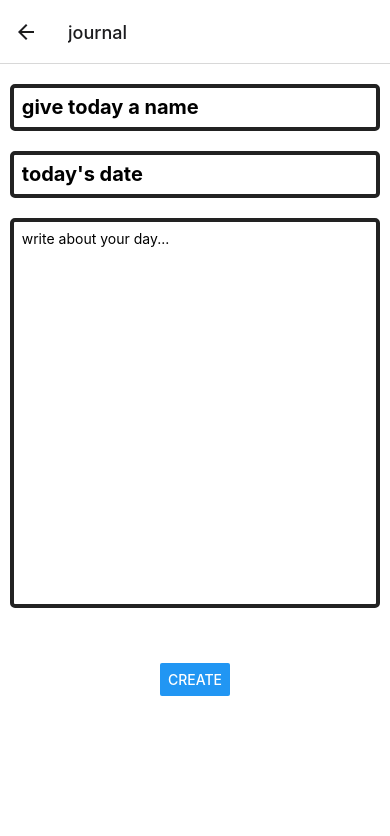
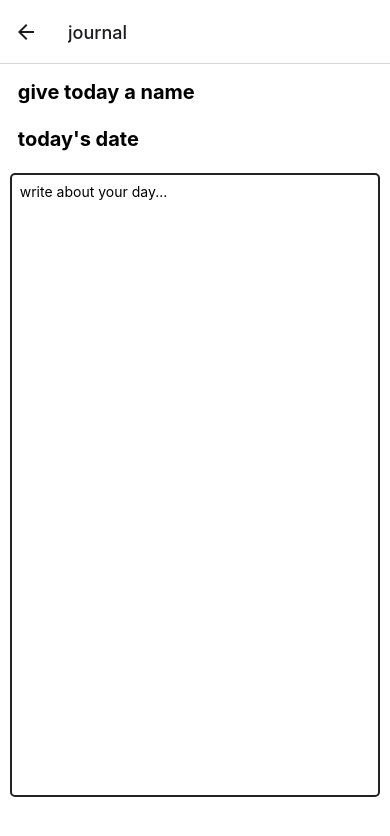
Before and after one commit to robinnlmn/improve, a React Native app: screen /JournalCreateScreen in a window 390 px wide. Shown: the top 836 px of the page. Built offline with nearby package versions, Linux system fonts and the light colour scheme; what expo-linking would draw is missing.

Commit message:
ready for testing

```diff
--- a/app.json
+++ b/app.json
@@ -5,7 +5,7 @@
     "version": "1.0.0",
     "orientation": "portrait",
     "icon": "./assets/images/icon.png",
-    "scheme": "hamzaimprove://",
+    "scheme": "hamzaimprove",
     "userInterfaceStyle": "automatic",
     "splash": {
       "image": "./assets/images/splash.png",
--- a/components/JournalCard.tsx
+++ b/components/JournalCard.tsx
@@ -11,14 +11,16 @@ import { MaterialIcons } from '@expo/vector-icons';
 
 type JournalCardProps = {
     value: any,
-    navigation: any
+    navigation: any,
+    index: any,
 }
 
-export default function JournalCard({ value, navigation }: JournalCardProps) {
+export default function JournalCard({ value, index, navigation }: JournalCardProps) {
     const colorScheme = useColorScheme()
 
+
     return (
-        <Pressable onPress={() => { navigation.navigate('JournalCardScreen', { data: { value } }) }} style={[styles.container, { backgroundColor: Colors[colorScheme].uiBg }]}>
+        <Pressable onPress={() => { navigation.navigate('JournalCardScreen', { data: { value, index } }) }} style={[styles.container, { backgroundColor: Colors[colorScheme].uiBg }]}>
             <View style={styles.header}>
                 <Text style={styles.date}>{value.date}</Text>
             </View>
--- a/navigation/index.tsx
+++ b/navigation/index.tsx
@@ -60,7 +60,6 @@ function RootNavigator() {
         <Stack.Screen name="notifications" component={NotificationScreen} />
 
         <Stack.Screen name="JournalCardScreen" component={JournalCardScreen} options={{ headerTitle: 'YOUR DAY' }} />
-        <Stack.Screen name="JournalCreateScreen" component={JournalCreateScreen} options={{ headerTitle: 'journal' }} />
 
         <Stack.Screen // @ts-ignore
           name="how to eat"
@@ -86,6 +85,10 @@ function RootNavigator() {
           name="dopamine detox"
           component={DopamineScreen}
         />
+      </Stack.Group>
+
+      <Stack.Group screenOptions={{ presentation: 'fullScreenModal' }}>
+        <Stack.Screen name="JournalCreateScreen" component={JournalCreateScreen} options={{ headerTitle: 'journal' }} />
       </Stack.Group>
     </Stack.Navigator>
   );
--- a/package.json
+++ b/package.json
@@ -38,7 +38,8 @@
     "react-native-screens": "~3.4.0",
     "react-native-web": "~0.13.12",
     "react-native-webview": "11.6.2",
-    "rn-tooltip": "^3.0.1"
+    "rn-tooltip": "^3.0.1",
+    "@react-native-community/slider": "3.0.3"
   },
   "devDependencies": {
     "@babel/core": "^7.9.0",
--- a/screens/JournalCardScreen.tsx
+++ b/screens/JournalCardScreen.tsx
@@ -1,5 +1,6 @@
+import AsyncStorage from '@react-native-async-storage/async-storage';
 import * as React from 'react';
-import { StyleSheet } from 'react-native';
+import { Alert, Button, StyleSheet } from 'react-native';
 
 import { Text, View } from '../components/Themed';
 import Colors from '../constants/Colors';
@@ -15,6 +16,28 @@ export default function JournalCardScreen({ navigation, route }: RootTabScreenPr
 
     const colorScheme = useColorScheme()
 
+    const createThreeButtonAlert = () =>
+        Alert.alert(
+            "DELETE DAY?",
+            "Are you sure you want to delete this day? This action cannot be reverted!",
+            [
+                {
+                    text: "YES, DELETE",
+                    onPress: () => deleteDay()
+                },
+                {
+                    text: "NO, LEAVE",
+                    onPress: () => { }
+                },
+                {
+                    text: "CANCEL",
+                    onPress: () => { },
+                    style: "cancel"
+                },
+            ],
+            { cancelable: true }
+        );
+
     React.useLayoutEffect(() => {
         async function getData() {
             const data: any = await route.params
@@ -22,7 +45,12 @@ export default function JournalCardScreen({ navigation, route }: RootTabScreenPr
             await setData(data['data']['value'])
 
             navigation.setOptions({
-                headerTitle: data['data']['value']['date']
+                headerTitle: data['data']['value']['date'],
+                headerRight: () => (
+                    <Button title="DELETE" color="#fd4e4e" onPress={() => {
+                        createThreeButtonAlert()
+                    }}></Button>
+                )
             })
 
         }
@@ -34,6 +62,23 @@ export default function JournalCardScreen({ navigation, route }: RootTabScreenPr
     React.useEffect(() => {
 
     }, [])
+
+    const deleteDay = async () => {
+        try {
+            const data: any = await route.params
+
+            const alldays = await AsyncStorage.getItem('@journal')
+            const parsedDays = await JSON.parse(alldays!)
+
+            await parsedDays.splice(data['data']['index'], 1)
+
+            await AsyncStorage.setItem('@journal', JSON.stringify(parsedDays))
+            navigation.goBack()
+            console.log(parsedDays)
+        } catch (error) {
+
+        }
+    }
 
     return (
         <View style={styles.container}>
--- a/screens/JournalCreateScreen.tsx
+++ b/screens/JournalCreateScreen.tsx
@@ -24,10 +24,10 @@ export default function JournalCardScreen({ navigation }: RootTabScreenProps<'Jo
             var tempData: any = [];
 
             if (response) {
-                tempData.push({ date: date, value: journal, name: name, _id: response.length + 1 });
+                tempData.push({ date: date, value: journal, name: name, day: response.length + 1 });
             }
             else {
-                tempData.push({ date: date, value: journal, name: name, _id: 1 });
+                tempData.push({ date: date, value: journal, name: name, day: 1 });
             }
 
             if (response) tempData.push(...response);
@@ -63,7 +63,7 @@ export default function JournalCardScreen({ navigation }: RootTabScreenProps<'Jo
             <TextInput
                 value={name}
                 onChangeText={text => setName(text)}
-                style={[styles.dateInput, { color: Colors[colorScheme].text }]}
+                style={[styles.nameInput, { color: Colors[colorScheme].text }]}
                 placeholder="give today a name"
                 onFocus={() => setClose(true)}
             />
@@ -82,11 +82,6 @@ export default function JournalCardScreen({ navigation }: RootTabScreenProps<'Jo
                 placeholder="write about your day..."
                 multiline={true}
             />
-
-            <View style={styles.button}>
-                <Button title="CREATE" onPress={() => { createDay(date, journal, name); }}>
-                </Button>
-            </View>
         </View>
     );
 }
@@ -115,24 +110,31 @@ const styles = StyleSheet.create({
     data: {
         width: '90%'
     },
+    nameInput: {
+        width: '95%',
+        height: '6%',
+        paddingLeft: 8,
+        marginTop: 5,
+        fontWeight: 'bold',
+        fontSize: 20,
+        borderRadius: 5,
+    },
     dateInput: {
         width: '95%',
         height: '6%',
-        padding: 8,
-        marginTop: 20,
+        paddingLeft: 8,
+        marginTop: 0,
         fontWeight: 'bold',
         fontSize: 20,
-        borderWidth: 4,
-        borderColor: '#222',
-        borderRadius: 5
+        borderRadius: 5,
     },
     dayInput: {
         width: '95%',
-        height: '50%',
+        height: '80%',
         padding: 8,
-        marginTop: 20,
-        borderWidth: 4,
+        borderWidth: 2,
         borderColor: '#222',
+        marginTop: 10,
         borderRadius: 5
     },
     title: {
--- a/screens/JournalScreen.tsx
+++ b/screens/JournalScreen.tsx
@@ -12,8 +12,17 @@ import AsyncStorage from '@react-native-async-storage/async-storage';
 export default function JournalScreen({ navigation }: RootTabScreenProps<'Journal'>) {
   const [journal, setJournal] = React.useState([
     {
-      date: "00/00/00",
-      name: "Tutorial",
+      id: 1,
+      date: "01/01/22",
+      name: "tutorial",
+      value: "press the + icon on the top to create a new day"
+    }
+  ])
+  const [example, setExample] = React.useState([
+    {
+      id: 1,
+      date: "01/01/22",
+      name: "tutorial",
       value: "press the + icon on the top to create a new day"
     }
   ])
@@ -57,9 +66,12 @@ export default function JournalScreen({ navigation }: RootTabScreenProps<'Journa
 
         {
           journal?.map((journal, index) => (
-            <JournalCard key={index} value={journal} navigation={navigation} />
-          )
-          )
+            journal === null ? (
+              <View></View>
+            ) : (
+              <JournalCard key={index} value={journal} navigation={navigation} index={index} />
+            )
+          ))
         }
       </View>
     </ScrollView>
--- a/screens/MeditateScreen.tsx
+++ b/screens/MeditateScreen.tsx
@@ -14,6 +14,7 @@ type CountDownTypes = {
 export default function MeditateScreen({ navigation }: RootTabScreenProps<'Meditate'>) {
   const [isPlaying, setIsPlaying] = React.useState(false)
   const [sound, setSound] = React.useState()
+  const [time, setTime] = React.useState(10)
 
   async function playSound() {
     const { sound } = await Audio.Sound.createAsync(
@@ -38,13 +39,13 @@ export default function MeditateScreen({ navigation }: RootTabScreenProps<'Medit
     <View style={styles.container}>
       <CountdownCircleTimer
         isPlaying={isPlaying}
-        duration={10}
+        duration={time}
         strokeLinecap='round'
         colors={[
           ['#fd4e4e', 1],
         ]}
         onComplete={() => {
-          [true, 3000]
+          [true, 200]
           playSound()
         }}
       >
```
Also changed, not shown: screens/HabitTrackerScreen.tsx (+8 -8 lines), 1 other file (tests, documents, lock files or other folders).
